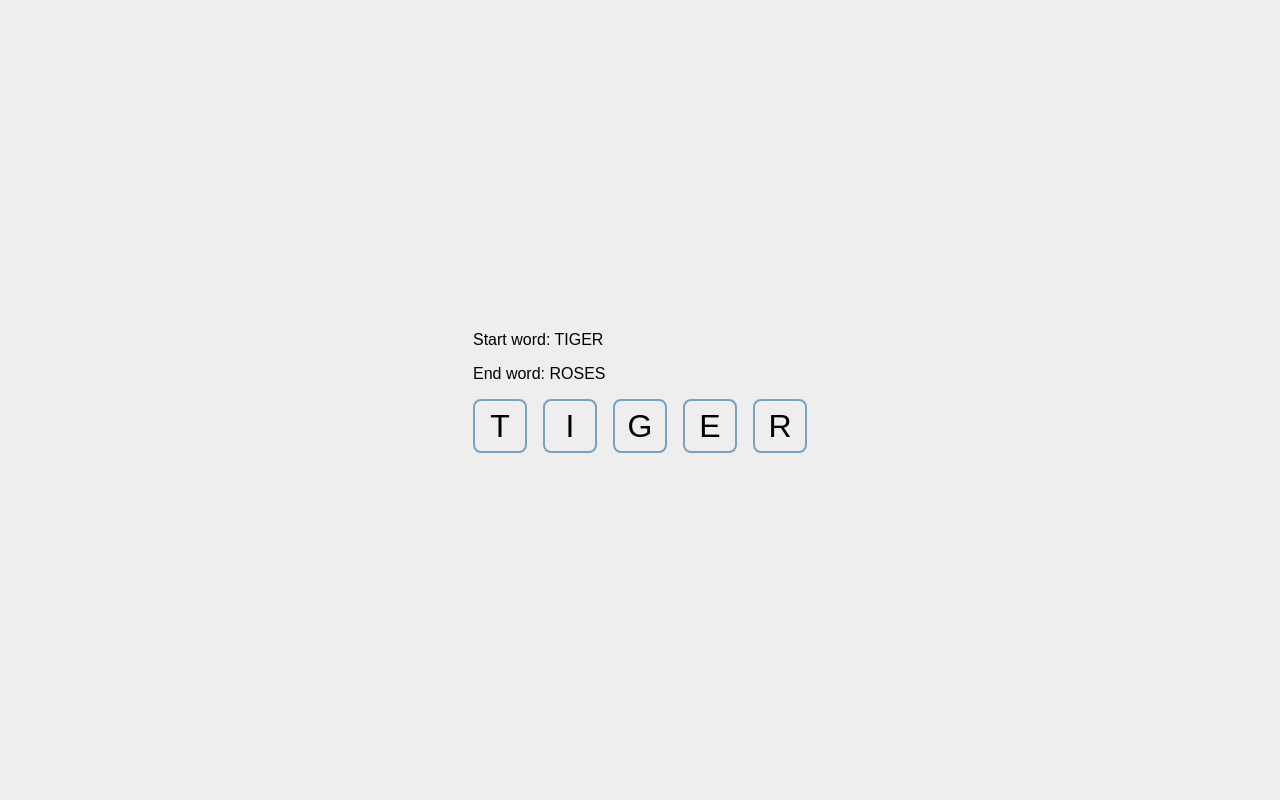
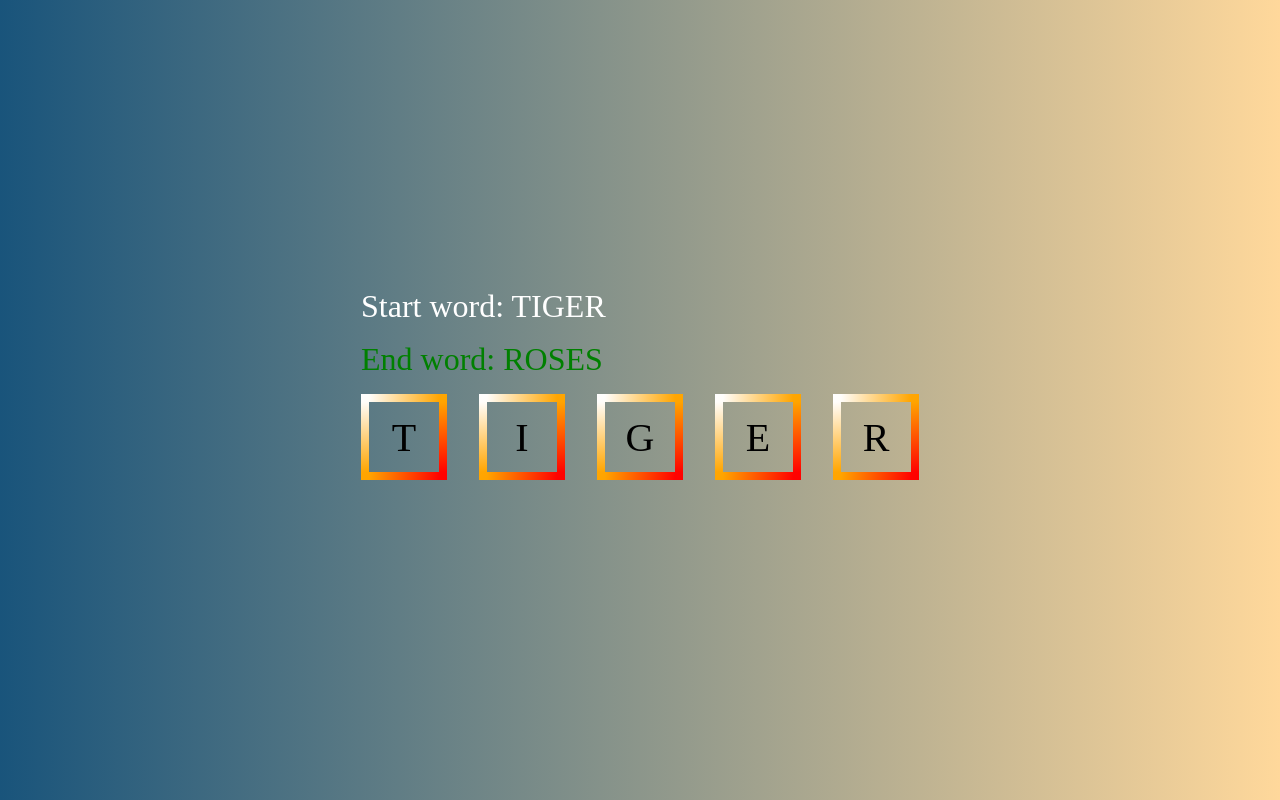
Before and after one commit to rawisha/puzzel, a plain HTML site: page index.html in a window 1280 px wide. Drawn offline with Linux system fonts and the light colour scheme.

Commit message:
style added

```diff
--- a/style/style.css
+++ b/style/style.css
@@ -3,12 +3,15 @@ html, body {
     height: 100vh;
     margin: 0;
     padding: 0;
-    background-color: #EEE;
+    background: #ffd89b;  /* fallback for old browsers */
+    background: -webkit-linear-gradient(to right, #19547b, #ffd89b);  /* Chrome 10-25, Safari 5.1-6 */
+    background: linear-gradient(to right, #19547b, #ffd89b); /* W3C, IE 10+/ Edge, Firefox 16+, Chrome 26+, Opera 12+, Safari 7+ */
     display: flex;
     justify-content: center;
     align-items: center;
-    font-family: 'Montserrat', sans-serif;
+
   }
+
 .game {
     display: flex;
     flex-direction: column;
@@ -18,27 +21,44 @@ html, body {
     margin-bottom: 1rem;
   }
 
-  .game p {
-    margin: 0;
-  }
 
 .word-boxes {
     display: flex;
-    gap: 1rem;
-    margin-bottom: 1rem;
+    gap: 2rem;
+    margin-bottom: 2rem;
   }
 
 .word-box {
-    width: 50px;
-    height: 50px;
-    border: 2px solid #78A1BB;
+    width: 70px;
+    height: 70px;
+    border: 2px solid white;
+    box-sizing: content-box;
+    border-width: 8px;
+    border-style: solid;
+    border-image: linear-gradient(to right bottom, white,orange,red);
+    border-image-slice: 1;
     border-radius: 0.5rem;
     cursor: pointer;
     display: grid;
     place-items: center;
-    font-size: 2rem;
+    font-size: 2.5rem;
   }
 
 .word-box.selected{
-    border: 2px solid black
+  border: 2px solid white;
+  box-sizing: content-box;
+  border-width: 8px;
+  border-style: solid;
+  border-image: linear-gradient(to right bottom, black,white,blue);
+  border-image-slice: 1;
+  border-radius: 0.5rem;
 }
+
+#start-word {
+  color: white;
+  font-size: 2rem;
+}
+#end-word {
+  color: green;
+  font-size: 2rem;
+}
```
